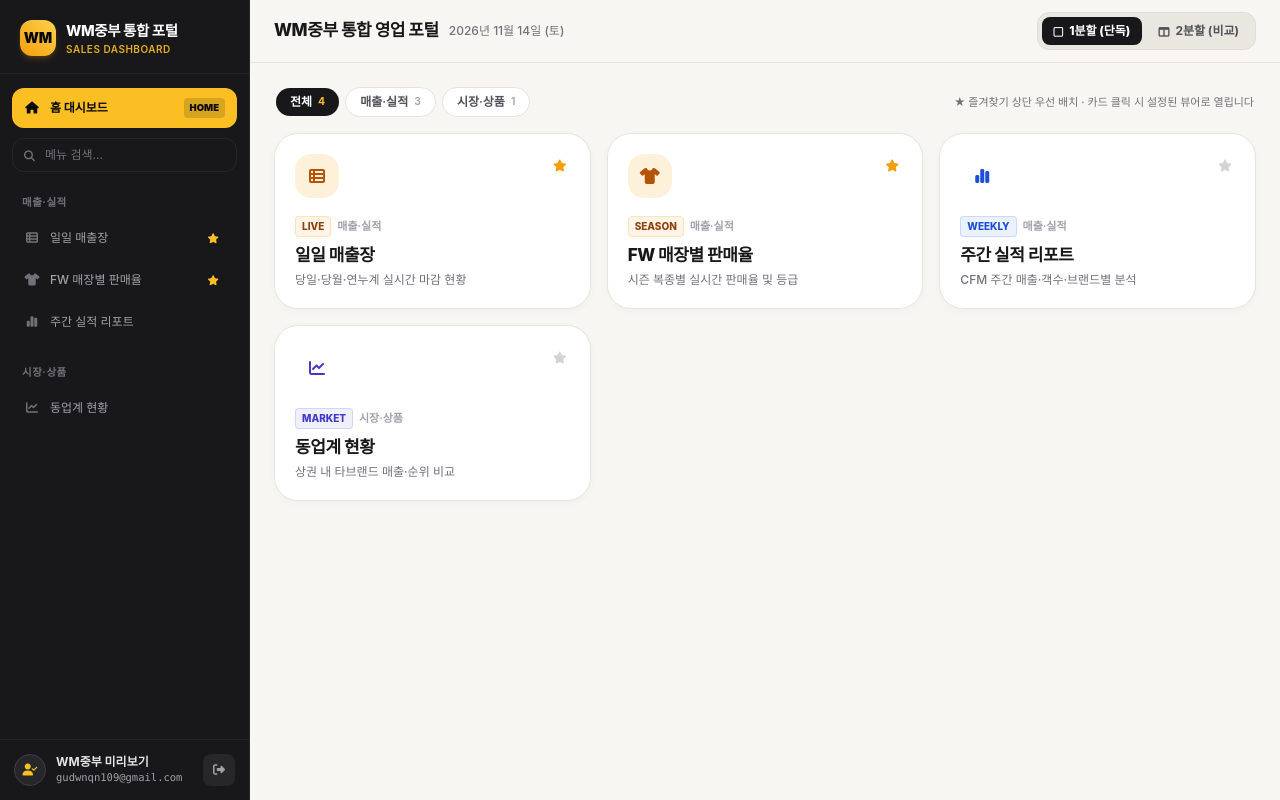
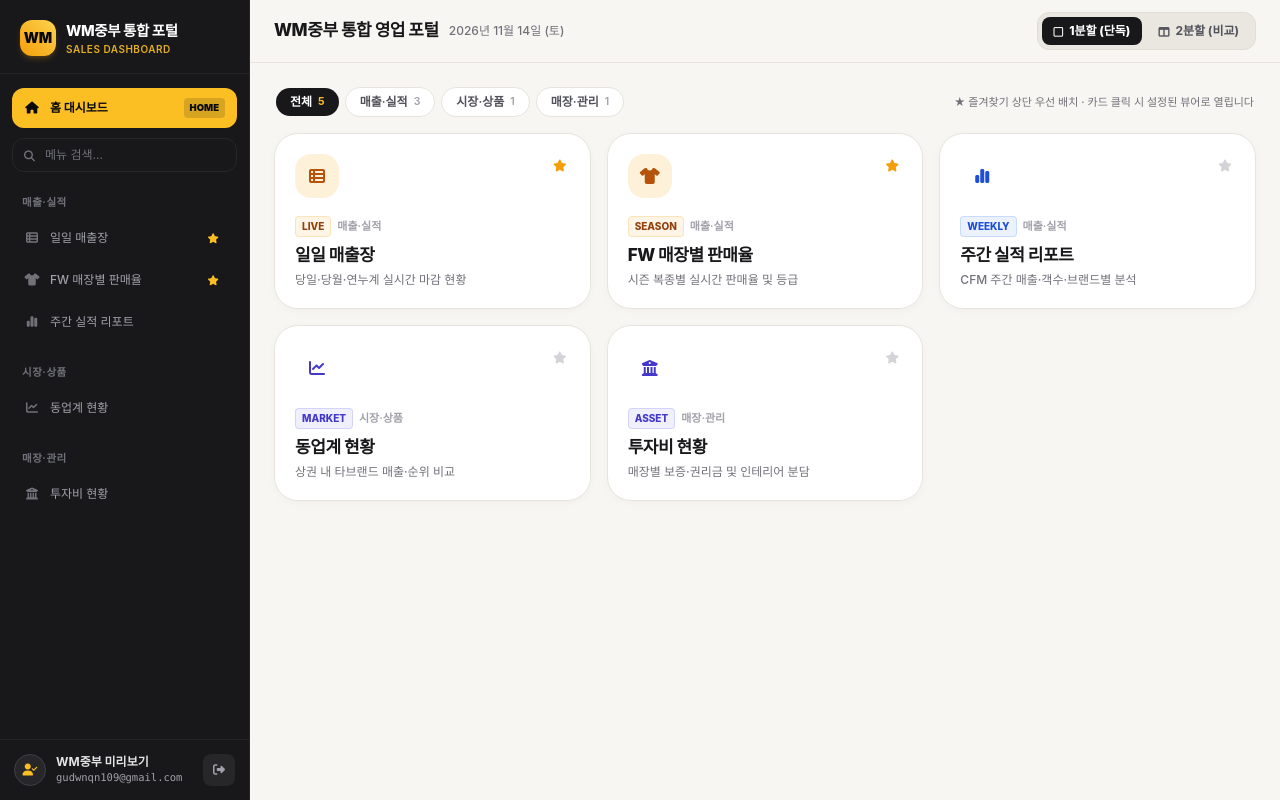
Before and after one commit to gudwnqn109/wm-portal-pc_ver.-, a plain HTML site: page index.html in a window 1280 px wide. Drawn offline with nearby package versions, Linux system fonts and the light colour scheme; a web font is replaced by a local one.

Commit message:
Update index.html

```diff
--- a/index.html
+++ b/index.html
@@ -270,11 +270,14 @@
     const GOOGLE_CLIENT_ID = "663649865269-lbt4v2hn6li66v4ncjhu3pnnq5pt7vn2.apps.googleusercontent.com";
     const ALLOWED_EMAILS = ["gudwnqn109@gmail.com"];
 
+    // ★ 여기에 새로운 메뉴 '투자비 현황'이 추가되었습니다.
     const MENU_ITEMS = [
       { id: 'daily', title: '일일 매출장', subtitle: '당일·당월·연누계 실시간 마감 현황', url: './daily.html', category: '매출·실적', badge: 'LIVE', icon: 'fa-solid fa-table-list', accent: 'amber' },
       { id: 'weekly', title: '주간 실적 리포트', subtitle: 'CFM 주간 매출·객수·브랜드별 분석', url: './weekly.html', category: '매출·실적', badge: 'WEEKLY', icon: 'fa-solid fa-chart-simple', accent: 'blue' },
       { id: 'sellthru_fw', title: 'FW 매장별 판매율', subtitle: '시즌 복종별 실시간 판매율 및 등급', url: './sellthru.html', category: '매출·실적', badge: 'SEASON', icon: 'fa-solid fa-shirt', accent: 'amber' },
-      { id: 'competitor', title: '동업계 현황', subtitle: '상권 내 타브랜드 매출·순위 비교', url: './competitor.html', category: '시장·상품', badge: 'MARKET', icon: 'fa-solid fa-chart-line', accent: 'indigo' }
+      { id: 'competitor', title: '동업계 현황', subtitle: '상권 내 타브랜드 매출·순위 비교', url: './competitor.html', category: '시장·상품', badge: 'MARKET', icon: 'fa-solid fa-chart-line', accent: 'indigo' },
+      // 새롭게 추가된 메뉴
+      { id: 'invest', title: '투자비 현황', subtitle: '매장별 보증·권리금 및 인테리어 분담', url: './investment.html', category: '매장·관리', badge: 'ASSET', icon: 'fa-solid fa-building-columns', accent: 'indigo' }
     ];
 
     const ACCENT_STYLES = {
@@ -666,7 +669,6 @@
       });
     }
 
-    // ★ 로컬/미리보기 환경 여부에 상관없이 항상 iframe을 로드하도록 처리
     function mountViewerContent(containerEl, menuId) {
       if (!containerEl) return;
       const menuObj = MENU_ITEMS.find(m => m.id === menuId) || MENU_ITEMS[0];
@@ -819,7 +821,6 @@
     function initGoogleAuth() {
       isPreviewEnv = detectPreviewEnvironment();
 
-      // 로컬(파일) 접속 등에서 OAuth 서버 우회를 위해 미리보기 로그인 상태는 유지합니다.
       if (isPreviewEnv) {
         unlockPortal({ email: ALLOWED_EMAILS[0], name: 'WM중부 미리보기' }, true);
         return;
```
